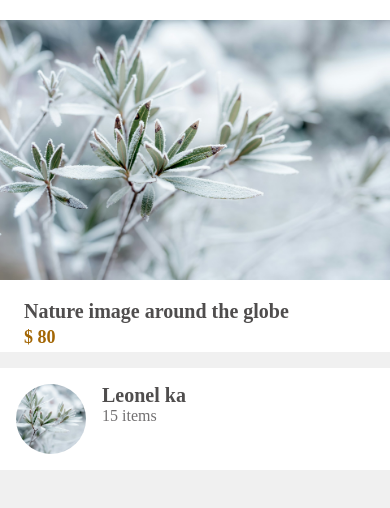
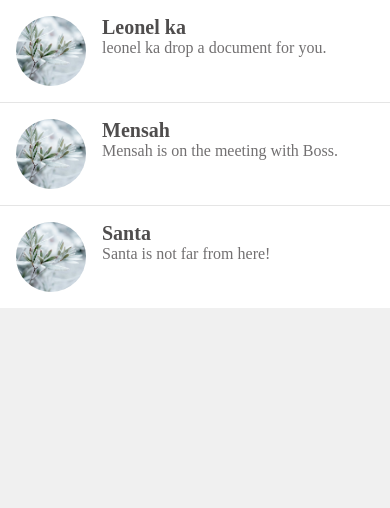
Before and after one commit to LeonelKero/done-with, a React Native app: screen / in a window 390 px wide. Shown: the top 508 px of the page. Built offline with nearby package versions, Linux system fonts and the light colour scheme.

Commit message:
Add react-native-gesture-handler dependency

```diff
--- a/App.js
+++ b/App.js
@@ -6,7 +6,7 @@ import ListingDetails from "./app/screens/details/ListingDetails";
 import MessagesScreen from "./app/screens/messages/MessagesScreen";
 
 export default function App() {
-  return <ListingDetails />;
+  return <MessagesScreen />;
 }
 
 const styles = StyleSheet.create({
--- a/package.json
+++ b/package.json
@@ -14,7 +14,8 @@
     "react": "18.2.0",
     "react-native": "0.74.1",
     "typescript": "~5.3.3",
-    "@types/react": "~18.2.79"
+    "@types/react": "~18.2.79",
+    "react-native-gesture-handler": "~2.16.1"
   },
   "devDependencies": {
     "@babel/core": "^7.20.0"
```
Also changed, not shown: 1 other file (tests, documents, lock files or other folders).
